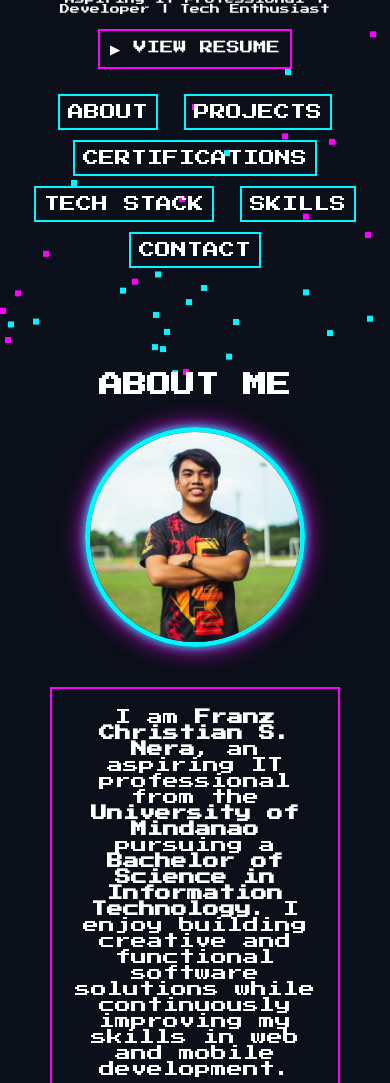
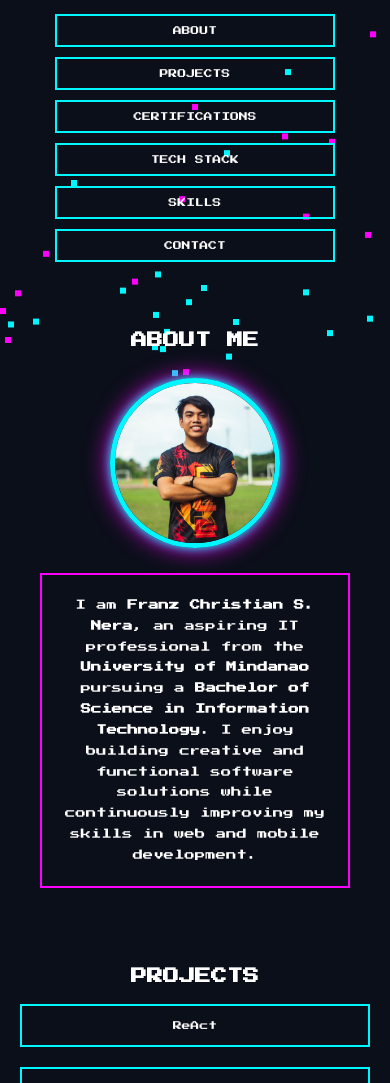
Before and after one commit to SnarPsky/SnarPsky.github.io, a plain HTML site: page index.html in a window 390 px wide. Shown: the part 162-1245 px from the top of the page. Drawn offline with Linux system fonts and the light colour scheme.

Commit message:
-fix responsiveness

```diff
--- a/style.css
+++ b/style.css
@@ -1,3 +1,8 @@
+
+/* ======================
+   RESET + BASE
+====================== */
+
 * {
   margin: 0;
   padding: 0;
@@ -11,7 +16,36 @@ body {
   overflow-x: hidden;
 }
 
-/* PIXELS */
+/* ======================
+   RESPONSIVE TYPOGRAPHY
+====================== */
+
+h1 {
+  font-size: clamp(1.5rem, 4vw, 2.8rem);
+  color: #00f7ff;
+  text-shadow: 2px 2px #ff00ff;
+  cursor: pointer;
+}
+
+h2 {
+  font-size: clamp(1rem, 2.8vw, 1.6rem);
+  margin-block-end: 20px;
+}
+
+p {
+  font-size: clamp(0.65rem, 1.5vw, 0.9rem);
+  line-height: 2;
+}
+
+.typing {
+  font-size: clamp(0.55rem, 1.5vw, 0.8rem);
+  margin-block-start: 10px;
+}
+
+/* ======================
+   PIXEL BACKGROUND
+====================== */
+
 .pixels {
   position: fixed;
   inline-size: 100%;
@@ -31,37 +65,36 @@ body {
   to { transform: translateY(-10vh); }
 }
 
-/* HEADER */
+/* ======================
+   HEADER
+====================== */
+
 header {
   text-align: center;
-  padding: 50px 20px;
+  padding: clamp(30px, 5vw, 60px) 20px;
   position: relative;
   z-index: 2;
 }
 
-h1 {
-  color: #00f7ff;
-  text-shadow: 2px 2px #ff00ff;
-  cursor: pointer;
-}
+/* ======================
+   NAVIGATION (RESPONSIVE)
+====================== */
 
-.typing {
-  font-size: 10px;
-  margin-block-start: 10px;
-}
-
-/* NAV */
 nav {
   margin-block-start: 20px;
+  display: flex;
+  justify-content: center;
+  flex-wrap: wrap;
+  gap: 10px;
 }
 
 nav a {
   color: white;
   border: 2px solid #00f7ff;
-  padding: 8px;
-  margin: 5px;
-  display: inline-block;
+  padding: 10px 14px;
   text-decoration: none;
+  font-size: clamp(0.55rem, 1.2vw, 0.8rem);
+  transition: 0.3s;
 }
 
 nav a:hover {
@@ -69,14 +102,19 @@ nav a:hover {
   color: black;
 }
 
-/* RESUME BUTTON */
+/* ======================
+   RESUME BUTTON
+====================== */
+
 .resume-btn {
   margin-block-start: 15px;
-  padding: 10px;
+  padding: 10px 14px;
   border: 2px solid #ff00ff;
   background: transparent;
   color: white;
   cursor: pointer;
+  font-size: clamp(0.55rem, 1.2vw, 0.8rem);
+  transition: 0.3s;
 }
 
 .resume-btn:hover {
@@ -84,9 +122,12 @@ nav a:hover {
   color: black;
 }
 
-/* SECTIONS */
+/* ======================
+   SECTIONS
+====================== */
+
 section {
-  padding: 50px;
+  padding: clamp(40px, 6vw, 80px) 20px;
   text-align: center;
   position: relative;
   z-index: 2;
@@ -95,15 +136,19 @@ section {
 .box {
   border: 2px solid #ff00ff;
   padding: 20px;
-  max-inline-size: 600px;
+  max-inline-size: 650px;
   margin: auto;
 }
 
-/* PROJECTS + CERTS */
+/* ======================
+   PROJECT + CERT GRID
+====================== */
+
 .projects {
   display: grid;
-  grid-template-columns: repeat(auto-fit, minmax(200px, 1fr));
-  gap: 15px;
+  grid-template-columns: repeat(auto-fit, minmax(250px, 1fr));
+  gap: 20px;
+  margin-block-start: 20px;
 }
 
 .card {
@@ -111,6 +156,7 @@ section {
   padding: 15px;
   cursor: pointer;
   transition: 0.3s;
+  font-size: clamp(0.55rem, 1.2vw, 0.8rem);
 }
 
 .card:hover {
@@ -118,26 +164,34 @@ section {
   box-shadow: 0 0 15px #ff00ff;
 }
 
-/* BUTTON */
-.btn {
-  margin-block-start: 10px;
-  padding: 10px;
-  border: 2px solid #00f7ff;
-  background: transparent;
-  color: white;
+/* ======================
+   TECH STACK + SKILLS
+====================== */
+
+.skill-grid {
+  display: grid;
+  grid-template-columns: repeat(auto-fit, minmax(180px, 1fr));
+  gap: 15px;
+  margin-block-start: 20px;
 }
 
-/* FOOTER */
-footer {
-  padding: 30px;
-  text-align: center;
-  font-size: 8px;
-  color: gray;
+.skill-card {
+  border: 2px solid #00f7ff;
+  padding: 15px;
+  font-size: clamp(0.55rem, 1.2vw, 0.8rem);
+  transition: 0.3s;
 }
 
-/* =========================
-   MODAL BASE (IMPORTANT FIX)
-========================= */
+.skill-card:hover {
+  background: #00f7ff;
+  color: black;
+  box-shadow: 0 0 15px #ff00ff;
+}
+
+/* ======================
+   MODALS (RESPONSIVE FIX)
+====================== */
+
 .modal {
   display: none;
   position: fixed;
@@ -153,25 +207,23 @@ footer {
   z-index: 9999;
 }
 
-/* modal content box */
 .modal-content {
   background: #0b0f1a;
   border: 3px solid #00f7ff;
   padding: 20px;
-  max-inline-size: 600px;
-  inline-size: 85%;
+  inline-size: min(90%, 700px);
+  max-block-size: 90vh;
+  overflow-y: auto;
   text-align: center;
 }
 
-/* images MUST have size */
 .modal-content img {
   inline-size: 100%;
-  display: block;
   margin-block-start: 10px;
   border: 2px solid #ff00ff;
+  display: block;
 }
 
-/* close button */
 .close {
   position: absolute;
   inset-inline-end: 20px;
@@ -181,71 +233,107 @@ footer {
   font-size: 18px;
 }
 
-/* =========================
-   SKILLS GRID (PIXEL STYLE)
-========================= */
-.skill-grid {
-  display: grid;
-  grid-template-columns: repeat(auto-fit, minmax(180px, 1fr));
-  gap: 15px;
-  margin-block-start: 20px;
+/* ======================
+   ABOUT SECTION (FIXED)
+====================== */
+
+.about-container {
+  display: flex;
+  justify-content: center;
+  align-items: center;
+  gap: 40px;
+  max-inline-size: 1100px;
+  margin: 30px auto 0;
+  padding: 0 20px;
 }
 
-.skill-card {
-  border: 2px solid #00f7ff;
-  padding: 15px;
-  background: rgba(255,255,255,0.05);
-  text-align: center;
-  transition: 0.3s;
-  font-size: 10px;
+.profile-image img {
+  inline-size: min(220px, 60vw);
+  aspect-ratio: 1 / 1;
+  border-radius: 50%;
+  object-fit: cover;
+
+  border: 5px solid #00f7ff;
+  box-shadow: 0 0 10px #00f7ff, 0 0 25px #ff00ff;
+
+  transition: 0.3s ease;
 }
 
-.skill-card:hover {
+.profile-image img:hover {
   transform: scale(1.05);
-  background: #00f7ff;
-  color: black;
-  box-shadow: 0 0 15px #ff00ff;
 }
+
+/* ======================
+   STACK + CONTACT + FOOTER
+====================== */
+
+footer {
+  padding: 30px;
+  text-align: center;
+  font-size: clamp(0.45rem, 1vw, 0.7rem);
+  color: gray;
+}
+
+.btn {
+  margin-block-start: 10px;
+  padding: 10px;
+  border: 2px solid #00f7ff;
+  background: transparent;
+  color: white;
+  cursor: pointer;
+}
+
+/* ======================
+   TECH TEXT IN MODAL
+====================== */
+
 #project-tech {
   margin-block-start: 10px;
-  font-size: 10px;
+  font-size: clamp(0.55rem, 1.2vw, 0.75rem);
   color: #00f7ff;
 }
+
 /* ======================
-   ABOUT SECTION
+   MOBILE RESPONSIVENESS
 ====================== */
 
-.about-container{
-    display:flex;
-    justify-content:center;
-    align-items:center;
-    gap:40px;
-    flex-wrap:wrap;
-    margin-block-start: 30px;
+@media (max-width: 768px) {
+
+  header {
+    padding: 30px 15px;
   }
 
-.profile-image img{
-    inline-size:220px;
-    block-size:220px;
-    border-radius:50%;
-    object-fit:cover;
-
-    border:5px solid #00f7ff;
-
-    box-shadow:
-        0 0 10px #00f7ff,
-        0 0 25px #ff00ff;
-
-    transition:.3s;
+  nav a {
+    inline-size: 100%;
+    max-inline-size: 280px;
+    text-align: center;
   }
 
-.profile-image img:hover{
-    transform:scale(1.08) rotate(-3deg);
-    box-shadow:
-        0 0 20px #00f7ff,
-        0 0 40px #ff00ff;
+  .about-container {
+    flex-direction: column;
+    text-align: center;
+    gap: 25px;
   }
 
-.about-text{
-    max-inline-size:650px;
+  .profile-image img {
+    inline-size: 170px;
+    block-size: 170px;
   }
+
+  .box {
+    max-inline-size: 100%;
+  }
+
+  .projects {
+    grid-template-columns: 1fr;
+  }
+
+  .skill-grid {
+    grid-template-columns: 1fr;
+  }
+
+  .modal-content {
+    inline-size: 95%;
+    padding: 15px;
+  }
+}
```
Lines whose indentation alone changed are shown as unchanged.
